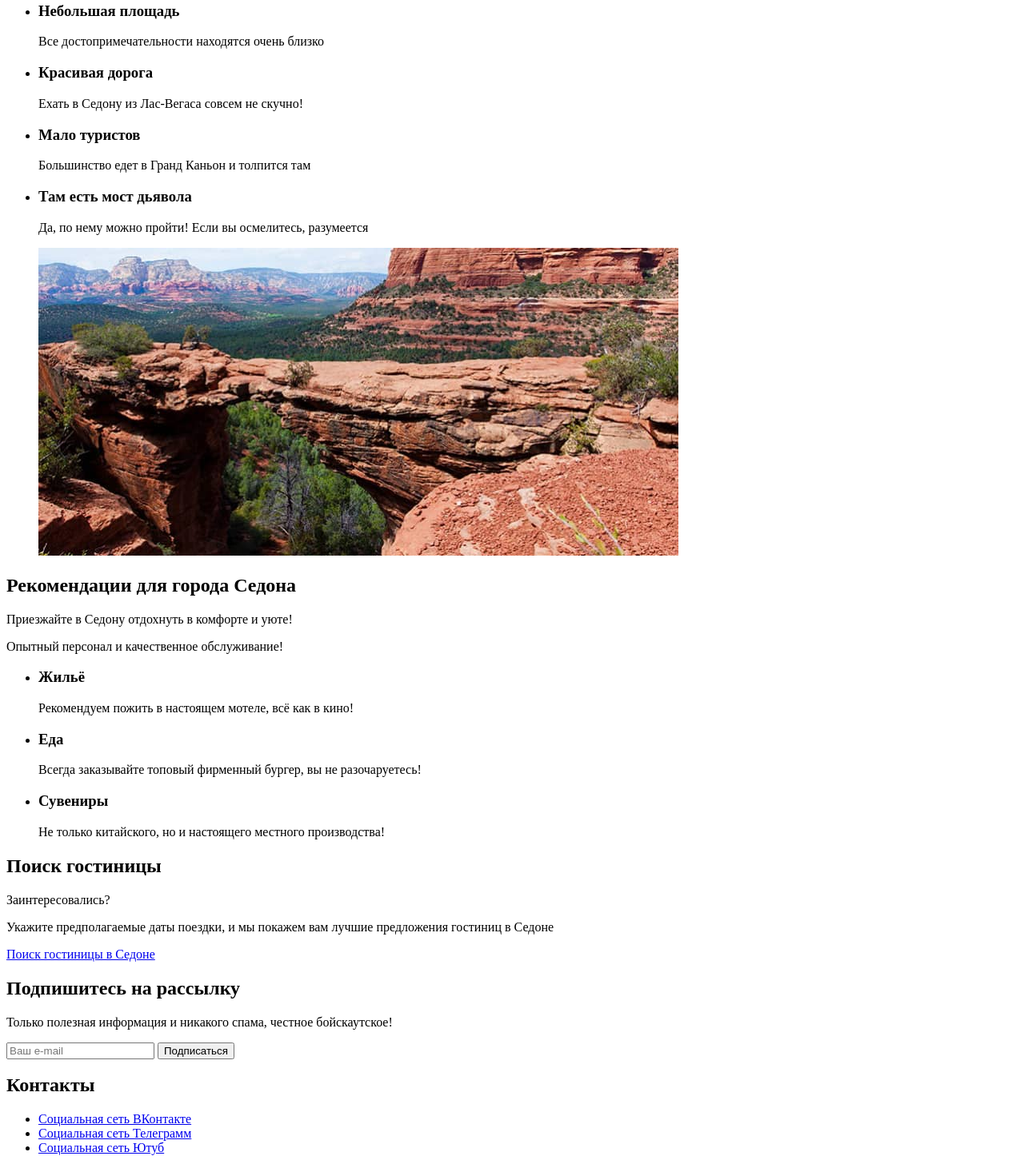
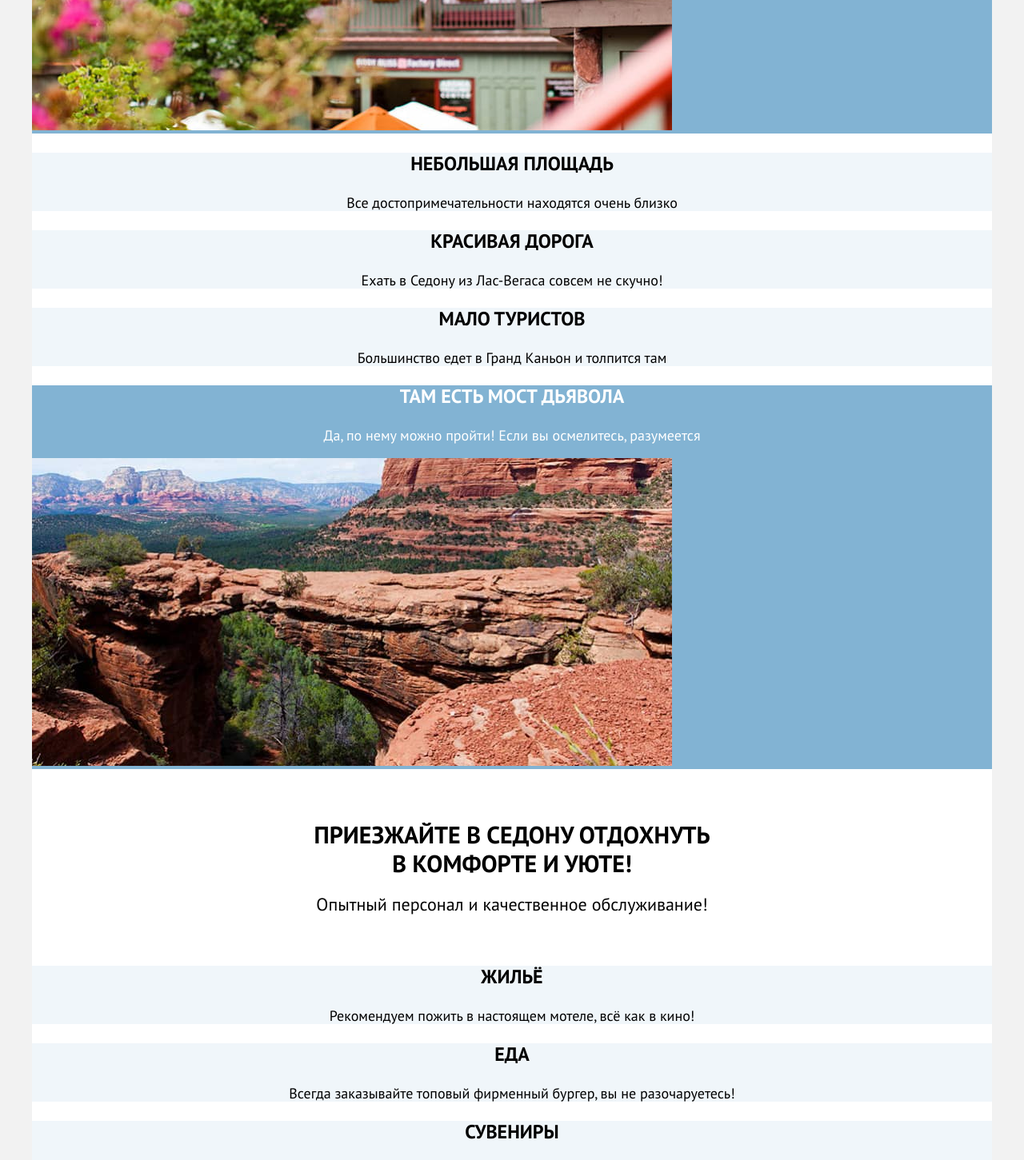
Before and after one commit to htmlacademy-htmlcss/170338-sedona-38, a website: page index.html in a window 1280 px wide. Shown: the part 1322-2773 px from the top of the page at 80% size. Drawn offline with Linux system fonts and the light colour scheme.

Commit message:
- Added base styles for index.html

```diff
--- a/index.html
+++ b/index.html
@@ -5,18 +5,18 @@
     <meta charset="utf-8">
     <meta name="viewport" content="width=device-width, initial-scale=1.0">
     <title>HTML Academy: Седона</title>
-    <link rel="icon" type="image/png" href="images/favicon.png" />
+    <link rel="icon" type="image/png" href="favicon.png" />
+    <link rel="stylesheet" href="styles/styles.css">
   </head>
 
   <body>
-    <header class="main-header">
-      <div class="container">
+    <header class="main-header" data-test="header">
+      <div class="container header-container">
+        <a class="main-header-logo" href="index.html">
+          <img class="main-header-logo-image" src="images/city-logo.svg" width="140" height="70"
+            alt="Логотип города Седона" loading="lazy">
+        </a>
         <nav class="main-navigation">
-          <a class="main-header-logo" href="index.html">
-            <img class="main-header-logo-image" src="images/city-logo.svg" width="140" height="70" alt="Логотип города Седона"
-              loading="lazy">
-          </a>
-          <div class="main-navigation-wrapper">
           <ul class="main-navigation-list">
             <li class="main-navigation-item main-navigation-item-current">
               <a class="main-navigation-link" href="index.html">
@@ -48,133 +48,140 @@
                   Избранное
                 </span>
               </a>
+              <span class="favorite-count">12</span>
             </li>
-              <li class="activities-item">
+          </ul>
           <a class="button button-primary" href="#">
             Хочу сюда!
           </a>
-              </li>
-            </ul>
-          </div>
         </nav>
       </div>
     </header>
-    <main class="main-index">
+    <main class="main-index" data-test="main">
       <div class="container">
         <h1 class="visually-hidden">Добро пожаловать в город Седона</h1>
-        <section class="hero">
+        <section class="hero" data-test="hero">
           <h2 class="visually-hidden">Седона</h2>
-          <img src="images/hero-title.svg" width="458" height="352" alt="Welcome to the gorgeous Sedona, because the Grand Canyon sucks!" loading="lazy">
+          <img class="hero-title" src="images/hero-title.svg" width="458" height="352"
+            alt="Welcome to the gorgeous Sedona, because the Grand Canyon sucks!" loading="lazy">
         </section>
-        <section class="advantages">
+        <section class="advantages" data-test="advantages">
           <h2 class="visually-hidden">Преимущества города Седона</h2>
-          <p class="advantages-title section-title">Седона — небольшой городок в Аризоне, заслуживающий большего!</p>
+          <p class="advantages-title section-title">Седона — небольшой городок в Аризоне,<br />заслуживающий большего!
+          </p>
           <p class="advantages-description section-description">Рассмотрим причины, по которым Седона круче, чем
             Гранд-Каньон!</p>
           <ul class="advantage-list">
-            <li class="advantage-item advantage-item-large advantage-item-left">
-              <div class="advantage-card card-primary">
-                <h3 class="advantage-card-title">Настоящий городок</h3>
-                <p class="advantage-card-description">Седона — не аттракцион для туристов, там течёт своя жизнь</p>
-              </div>
-              <img src="images/genuine-city.jpg" width="800" height="385" alt="Дом в классическом стили в флагами" loading="lazy">
-            </li>
             <li class="advantage-item">
-              <div class="advantage-card card-secondary">
-                <h3 class="advantage-card-title">Небольшая площадь</h3>
-                <p class="advantage-card-description">Все достопримечательности находятся очень близко</p>
-              </div>
-            </li>
-            <li class="advantage-item">
-              <div class="advantage-card card-accent">
-                <h3 class="advantage-card-title">Красивая дорога</h3>
-                <p class="advantage-card-description">Ехать в Седону из Лас-Вегаса совсем не скучно!</p>
+              <div class="advantage-card advantage-item-large advantage-item-left card-primary">
+                <h3 class="card-title">Настоящий городок</h3>
+                <p class="card-description">Седона — не аттракцион для туристов, там течёт своя жизнь</p>
+                <img src="images/genuine-city.jpg" width="800" height="385" alt="Дом в классическом стили в флагами"
+                  loading="lazy">
               </div>
             </li>
             <li class="advantage-item">
               <div class="advantage-card card-secondary">
-                <h3 class="advantage-card-title">Мало туристов</h3>
-                <p class="advantage-card-description">Большинство едет в Гранд Каньон и толпится там</p>
+                <h3 class="card-title">Небольшая площадь</h3>
+                <p class="card-description">Все достопримечательности находятся очень близко</p>
               </div>
             </li>
-            <li class="advantage-item advantage-item-large advantage-item-right">
-              <div class="advantage-card card-primary">
-                <h3 class="advantage-card-title">Там есть мост дьявола</h3>
-                <p class="advantage-card-description">Да, по нему можно пройти! Если вы осмелитесь, разумеется</p>
+            <li class="advantage-item">
+              <div class="advantage-card card-secondary">
+                <h3 class="card-title">Красивая дорога</h3>
+                <p class="card-description">Ехать в Седону из Лас-Вегаса совсем не скучно!</p>
               </div>
+            </li>
+            <li class="advantage-item">
+              <div class="advantage-card card-secondary">
+                <h3 class="card-title">Мало туристов</h3>
+                <p class="card-description">Большинство едет в Гранд Каньон и толпится там</p>
+              </div>
+            </li>
+            <li class="advantage-item">
+              <div class="advantage-card advantage-item-large advantage-item-right card-primary">
+                <h3 class="card-title">Там есть мост дьявола</h3>
+                <p class="card-description">Да, по нему можно пройти! Если вы осмелитесь, разумеется</p>
                 <img src="images/devil-bridge.jpg" width="800" height="385" alt="Красивый вид на каньен" loading="lazy">
+              </div>
             </li>
           </ul>
         </section>
         <section class="recommendations">
           <h2 class="visually-hidden">Рекомендации для города Седона</h2>
-          <p class="recommendations-title section-title">Приезжайте в Седону отдохнуть в комфорте и уюте!</p>
+          <p class="recommendations-title section-title">Приезжайте в Седону отдохнуть<br /> в комфорте и уюте!</p>
           <p class="recommendations-description section-description">Опытный персонал и качественное обслуживание!</p>
           <ul class="recommendation-list">
             <li class="recommendation-item">
-              <div class="recommendation-card card-accent">
-                <h3 class="recommendation-card-title">Жильё</h3>
-                <p class="recommendation-card-description">Рекомендуем пожить в настоящем мотеле, всё как в кино!</p>
+              <div class="recommendation-card card-secondary">
+                <h3 class="card-title">Жильё</h3>
+                <p class="card-description">Рекомендуем пожить в настоящем мотеле, всё как в кино!</p>
               </div>
             </li>
             <li>
               <div class="recommendation-card card-secondary">
-                <h3 class="recommendation-card-title">Еда</h3>
-                <p class="recommendation-card-description">Всегда заказывайте топовый фирменный бургер, вы не
+                <h3 class="card-title">Еда</h3>
+                <p class="card-description">Всегда заказывайте топовый фирменный бургер, вы не
                   разочаруетесь!</p>
               </div>
             </li>
             <li>
-              <div class="recommendation-card card-accent">
-                <h3 class="recommendation-card-title">Сувениры</h3>
-                <p class="recommendation-card-description">Не только китайского, но и настоящего местного производства!
+              <div class="recommendation-card card-secondary">
+                <h3 class="card-title">Сувениры</h3>
+                <p class="card-description">Не только китайского, но и настоящего местного производства!
                 </p>
               </div>
             </li>
           </ul>
         </section>
-        <section class="hotel-search">
+        <section class="hotel-search" data-test="search">
           <h2 class="visually-hidden">Поиск гостиницы</h2>
           <p class="hotel-search-title section-title">Заинтересовались?</p>
-          <p class="hotel-search-description section-description">Укажите предполагаемые даты поездки, и мы покажем вам
+          <p class="hotel-search-description section-description">Укажите предполагаемые даты поездки,</br>и мы покажем
+            вам
             лучшие предложения
             гостиниц в Седоне</p>
           <a class="button button-primary" href="#">Поиск гостиницы в Седоне</a>
         </section>
-        <section class="subscription subscription-background">
-          <h2 class="subscription-title">Подпишитесь на рассылку</h2>
-          <p class="subscription-description">Только полезная информация и никакого спама, честное
+        <section class="subscription subscription-background" data-test="subscribe">
+          <h2 class="section-title">Подпишитесь на рассылку</h2>
+          <p class="subscription-section-description section-description">Только полезная информация и никакого
+            спама,<br />честное
             бойскаутское!</p>
-          <form class="subscription-form" id="subscription-form" action="https://echo.htmlacademy.ru/" method="post">
-            <label class="subscription-form-control" for="subscription-form-email">
-              <input class="subscription-form-input" placeholder="Ваш e-mail" type="email"
-                name="subscription-form-email" id="subscription-form-email" required>
+          <form class="form subscription-form" id="subscription-form" action="https://echo.htmlacademy.ru/"
+            method="post">
+            <label class="form-control" for="subscription-form-email">
+              <input class="form-input" placeholder="Ваш e-mail" type="email" name="subscription-form-email"
+                id="subscription-form-email" required>
             </label>
-            <button class="button button-secondary" type="submit">Подписаться</button>
+            <button class="button button-secondary subscription-button" type="submit">Подписаться</button>
           </form>
         </section>
       </div>
     </main>
-    <footer class="main-footer">
+    <footer class="main-footer" data-test="footer">
       <div class="container main-footer-nav">
         <h2 class="visually-hidden">Контакты</h2>
         <ul class="social-list">
           <li class="social-item">
-            <a class="social-item-link social-item-vk" href="https://vk.com/htmlacademy">
+            <a class="social-item-link social-item-vk" href="https://vk.com/htmlacademy" rel="noreferrer noopener"
+              target="_blank">
               <span class="visually-hidden">
                 Социальная сеть ВКонтакте
               </span>
             </a>
           </li>
           <li class="social-item">
-            <a class="social-item-link social-item-telegram" href="https://t.me/htmlacademy">
+            <a class="social-item-link social-item-telegram" href="https://t.me/htmlacademy" rel="noreferrer noopener"
+              target="_blank">
               <span class="visually-hidden">
                 Социальная сеть Телеграмм
               </span>
             </a>
           </li>
           <li class="social-item">
-            <a class="social-item-link social-item-youtube" href="https://www.youtube.com/user/htmlacademyru">
+            <a class="social-item-link social-item-youtube" href="https://www.youtube.com/user/htmlacademyru"
+              rel="noreferrer noopener" target="_blank">
               <span class="visually-hidden">
                 Социальная сеть Ютуб
               </span>
@@ -184,8 +191,10 @@
         <address>
           <a class="footer-contacts-phone" href="tel:+78121212">+7 (812) 812-12-12</a>
         </address>
-        <img class="footer-developer-logo" src="images/html-academy-logo.svg" width="115" height="33" alt="Логотип компании Html Академии"
-          loading="lazy">
+        <a class="footer-developer-link" href="https://htmlacademy.ru/" rel="noreferrer noopener" target="_blank">
+          <img class="footer-developer-logo" src="images/html-academy-logo.svg" width="115" height="33"
+            alt="Логотип компании Html Академии" loading="lazy">
+        </a>
       </div>
     </footer>
   </body>
--- /dev/null
+++ b/styles/styles.css
@@ -0,0 +1,290 @@
+@font-face {
+  font-family: "PT Sans";
+  src: url(../fonts/ptsans-400.woff2) format(woff2);
+  font-weight: 400;
+  font-style: normal;
+  font-display: swap;
+}
+
+@font-face {
+  font-family: "PT Sans";
+  src: url(../fonts/ptsans-700.woff2) format(woff2);
+  font-weight: 700;
+  font-style: normal;
+  font-display: swap;
+}
+
+:root {
+  /* Backgrounds */
+  --background-page-color: #F2F2F2;
+  --background-basic-color: #ffffff;
+  --background-main-color: #82b3d3;
+  --background-secondary-color: #83b3d31f;
+  --background-secondary-accent-color: #83b3d333;
+
+  /* Texts */
+  --text-main-color: #000000;
+  --text-secondary-color: #333333;
+  --text-background-color: #ffffff;
+  --text-background-small-color: #ffffff4d;
+  --text-error-color: #ff5757;
+
+  /* Buttons */
+  --button-main-color: #756157;
+  --button-secondary-color: #82b3d3;
+  --button-secondary-success-color: #7db54f;
+
+  /* Inputs */
+  --input-main-color: #3f5e72;
+  --input-element-color: #e5e5e5;
+  --input-element-secondary-color: #f2f2f2;
+
+  /* Icons */
+  --icon-main-color: #000000;
+  --icon-secondary-color: #83b3d3;
+  --icon-secondary-success-color: #7db54f;
+}
+
+body {
+  font-family: "PT Sans", sans-serif;
+  font-size: 18px;
+  font-style: normal;
+  font-weight: 400;
+  line-height: 21px;
+  background-color: var(--background-page-color);
+  color: var(--text-main-color);
+  margin: 0;
+  padding: 0;
+}
+
+.visually-hidden {
+  position: absolute;
+  width: 1px;
+  height: 1px;
+  margin: -1px;
+  border: 0;
+  padding: 0;
+  white-space: nowrap;
+  clip-path: inset(100%);
+  clip: rect(0 0 0 0);
+  overflow: hidden;
+}
+
+.button {
+  font-size: 16px;
+  font-weight: 700;
+  line-height: 20px;
+  text-transform: uppercase;
+  text-decoration: none;
+}
+
+.button-primary {
+  background-color: var(--button-main-color);
+  color: var(--text-background-color);
+  border-radius: 4px;
+  padding: 8px 50px;
+}
+
+.button-secondary {
+  background-color: var(--button-secondary-color);
+  color: var(--text-background-color);
+  padding: 8px 50px;
+}
+
+.container {
+  box-sizing: border-box;
+  background-color: var(--background-basic-color);
+  width: 1200px;
+  margin: 0 auto;
+}
+
+.header-container {
+  padding: 0 70px;
+}
+
+.main-navigation-list {
+  list-style: none;
+  padding: 0;
+}
+
+.main-navigation-link {
+  font-size: 20px;
+  line-height: 24px;
+  font-weight: 700;
+  text-align: center;
+  color: inherit;
+  text-decoration: none;
+  text-transform: capitalize;
+}
+
+.activities {
+  list-style: none;
+  padding: 0;
+}
+
+.favorite-count {
+  color: var(--text-background-color);
+  background-color: var(--button-secondary-success-color);
+  text-align: center;
+  font-size: 10px;
+  line-height: 10px;
+  text-decoration: none;
+  border-radius: 50%;
+  padding: 5px;
+}
+
+.hero {
+  box-sizing: border-box;
+  background-image: url(../images/hero-background.jpg);
+  background-color: var(--background-basic-color);
+  background-size: cover;
+  background-repeat: no-repeat;
+  background-position: center;
+  width: 1200px;
+  height: 485px;
+  padding-top: 51px;
+  margin-bottom: 69px;
+}
+
+.hero-title {
+  display: block;
+  margin: 0 auto;
+}
+
+.section-title {
+  font-size: 30px;
+  font-weight: 700;
+  line-height: 36px;
+  text-align: center;
+  text-transform: uppercase;
+}
+
+.section-description {
+  font-size: 22px;
+  line-height: 26px;
+  text-align: center;
+  margin: 0;
+}
+
+.card-primary {
+  background-color: var(--background-main-color);
+  color: var(--text-background-color);
+}
+
+.card-secondary {
+  background-color: var(--background-secondary-color);
+  color: var(--text-main-color);
+}
+
+.card-title {
+  text-align: center;
+  font-size: 24px;
+  font-weight: 700;
+  line-height: 28px;
+  text-transform: uppercase;
+}
+
+.card-description {
+  text-align: center;
+}
+
+.advantages {
+  margin-bottom: 64px;
+}
+
+.advantages-title {
+  margin-bottom: 25px;
+}
+
+.advantages-description {
+  margin-bottom: 90px;
+}
+
+.advantage-list {
+  list-style: none;
+  padding: 0;
+}
+
+.recommendations {
+  margin-bottom: 96px;
+}
+
+.recommendations-title {
+  margin-bottom: 20px;
+}
+
+.recommendations-description {
+  margin-bottom: 64px;
+}
+
+.recommendation-list {
+  list-style: none;
+  padding: 0;
+}
+
+.hotel-search {
+  text-align: center;
+  margin-bottom: 96px;
+}
+
+.hotel-search-description {
+  margin-bottom: 54px;
+}
+
+.hotel-search .button-primary {
+  font-size: 20px;
+}
+
+.subscription {
+  padding-top: 96px;
+  padding-bottom: 104px;
+  text-align: center;
+}
+
+.subscription-background {
+  background-image: url(../images/subscribe-background.jpg);
+  color: var(--text-background-color);
+  background-size: cover;
+  background-repeat: no-repeat;
+  background-position: center;
+}
+
+.subscription-section-description {
+  margin-bottom: 54px;
+}
+
+.subscription-form .form-input {
+  box-sizing: border-box;
+  width: 452px;
+  height: 52px;
+  margin: 0;
+  border-width: 0;
+  border-radius: 4px 0 0 4px;
+  padding: 12px 20px;
+}
+
+.subscription-form {
+  display: flex;
+  justify-content: center;
+}
+
+.subscription-button {
+  height: 52px;
+  border-radius: 0 4px 4px 0;
+  border-width: 0;
+  margin: 0;
+}
+
+.social-list {
+  display: block;
+  margin: 0;
+}
+
+.footer-contacts-phone {
+  font-style: normal;
+  font-size: 40px;
+  line-height: 40px;
+  text-transform: uppercase;
+  text-decoration: none;
+  color: var(--text-main-color);
+}
```
Also changed, not shown: catalog.html (+79 -68 lines), favicon.png (renamed from images/favicon.png), images/hero-background.jpg (added), images/hero-background.png (deleted), images/icons/checkbox-tick-icon.svg (deleted), images/icons/minus-icon.svg (deleted), images/icons/radio-tick-icon.svg (deleted), images/subscribe-background.jpg (added), images/subscribe-background.png (deleted). Lines whose indentation alone changed are shown as unchanged.
